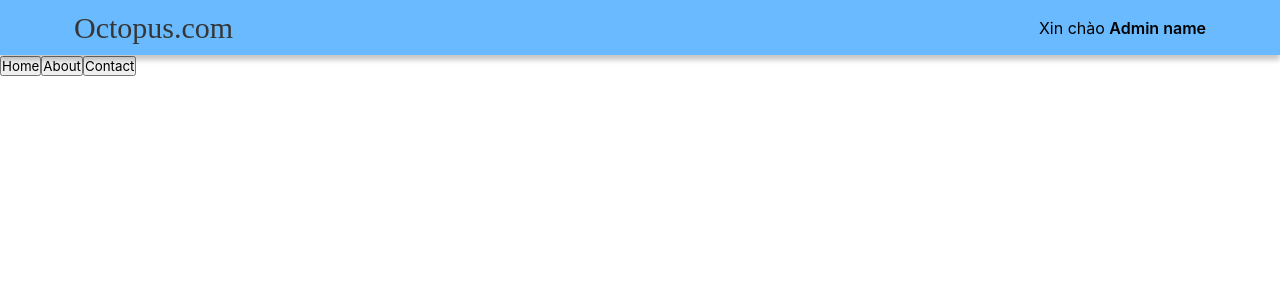
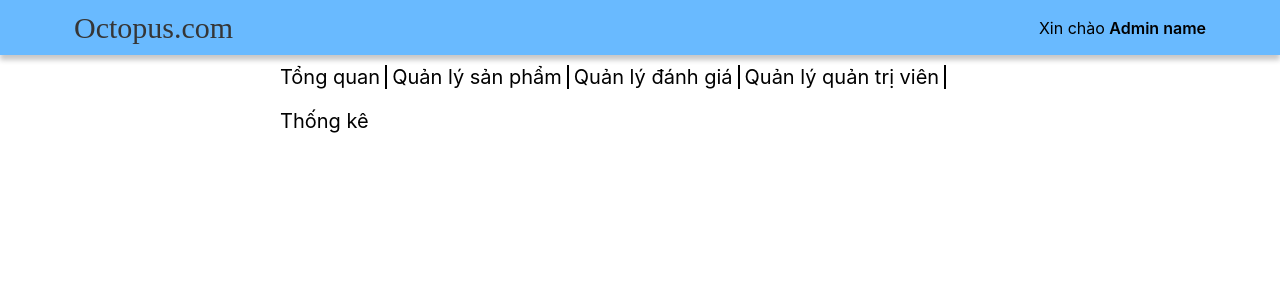
Before and after one commit to ThanhB18059162022/CT250_NL_KTPM, a React (Create React App) app in the folder Project/Client/: page /admin in a window 1280 px wide. Shown: the top 300 px of the page. Built offline with nearby package versions, Linux system fonts and the light colour scheme; a web font is replaced by a local one.

Commit message:
add admin menu header

```diff
--- a/Project/Client/src/components/Controls/Button.js
+++ b/Project/Client/src/components/Controls/Button.js
@@ -59,9 +59,9 @@ export const CartButton = ({handle, amount}) => {
 }
 
 
-export const ListButton = (props) =>{
+export const AdminListButton = (props) =>{
     const {name} = props
     return(
-        <button>{name}</button>
+        <button className="AdminListButton">{name}</button>
     )
 }
--- a/Project/Client/src/components/Controls/Controls.Style.scss
+++ b/Project/Client/src/components/Controls/Controls.Style.scss
@@ -201,3 +201,27 @@
         }
     }
 }
+
+// AdminListButton
+.AdminListButton{
+    border: 0;
+    margin: 10px 0;
+    padding: 0 5px;
+    background-color: unset;
+    font-size: 20px;
+    &:not(:last-child){
+        border-right: 2px solid black;
+    }
+    &:hover{
+        text-decoration: underline;
+    }
+    @media screen and (max-width: 820px){
+        font-size: 15px;
+    }
+    @media screen and (max-width: 600px){
+        font-size: 10px;
+    }
+    @media screen and (max-width: 400px){
+        font-size: 7px;
+    }
+}
--- a/Project/Client/src/components/Controls/index.js
+++ b/Project/Client/src/components/Controls/index.js
@@ -1,5 +1,5 @@
 
-import Button,{CartButton, ListButton} from "./Button";
+import Button,{CartButton, AdminListButton} from "./Button";
 import Comment from "./Comment";
 import Input,{SearchHeaderInput} from "./Input";
 
@@ -23,7 +23,7 @@ export { Input };
 export {CartButton}
 export {SearchHeaderInput}
 //-------Admin------------------
-export {ListButton}
+export {AdminListButton}
 
 /** You should import default component
  *  or component you need
--- /dev/null
+++ b/Project/Client/src/components/Paritals/Navigation/Navigation.Style.scss
@@ -0,0 +1,13 @@
+.AdminMenu{
+    margin: auto;
+    width: 730px;
+    @media screen and (max-width: 820px) {
+        width: 562px;
+    }
+    @media screen and (max-width: 600px) {
+        width: 395px;
+    }
+    @media screen and (max-width: 400px) {
+        width: 293px;
+    }
+}
--- a/Project/Client/src/components/Paritals/Navigation/Navigation.js
+++ b/Project/Client/src/components/Paritals/Navigation/Navigation.js
@@ -1,10 +1,21 @@
-import { ListButton } from "../../Controls"
+import { AdminListButton } from "../../Controls"
+
+import './Navigation.Style.scss'
+
 const Navigation = ()=>{
-    const buttonName = ["Home","About","Contact"]
+    const buttonName = [
+        {name: "Tổng quan"},
+        {name: "Quản lý sản phẩm"},
+        {name: "Quản lý đánh giá"},
+        {name: "Quản lý quản trị viên"},
+        {name: "Thống kê"}
+    ]
     return(
-        <ul>
-            {buttonName.map((item,index)=><ListButton key={index} name={item}/>)}
-        </ul>
+        <div className="AdminMenu">
+            <ul>
+                {buttonName.map((item,index)=><AdminListButton key={index} name={item.name}/>)}
+            </ul>
+        </div>
     )
 }
 
```
